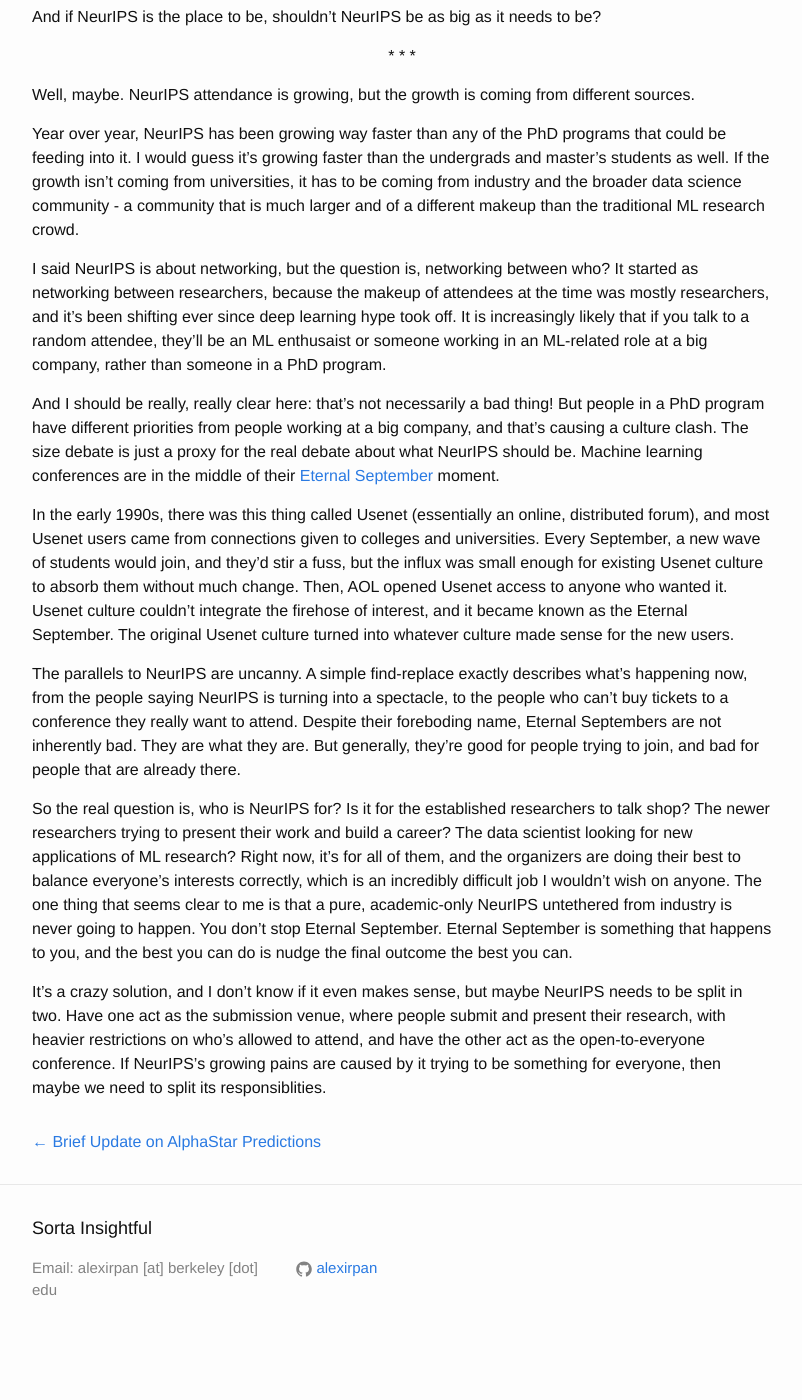
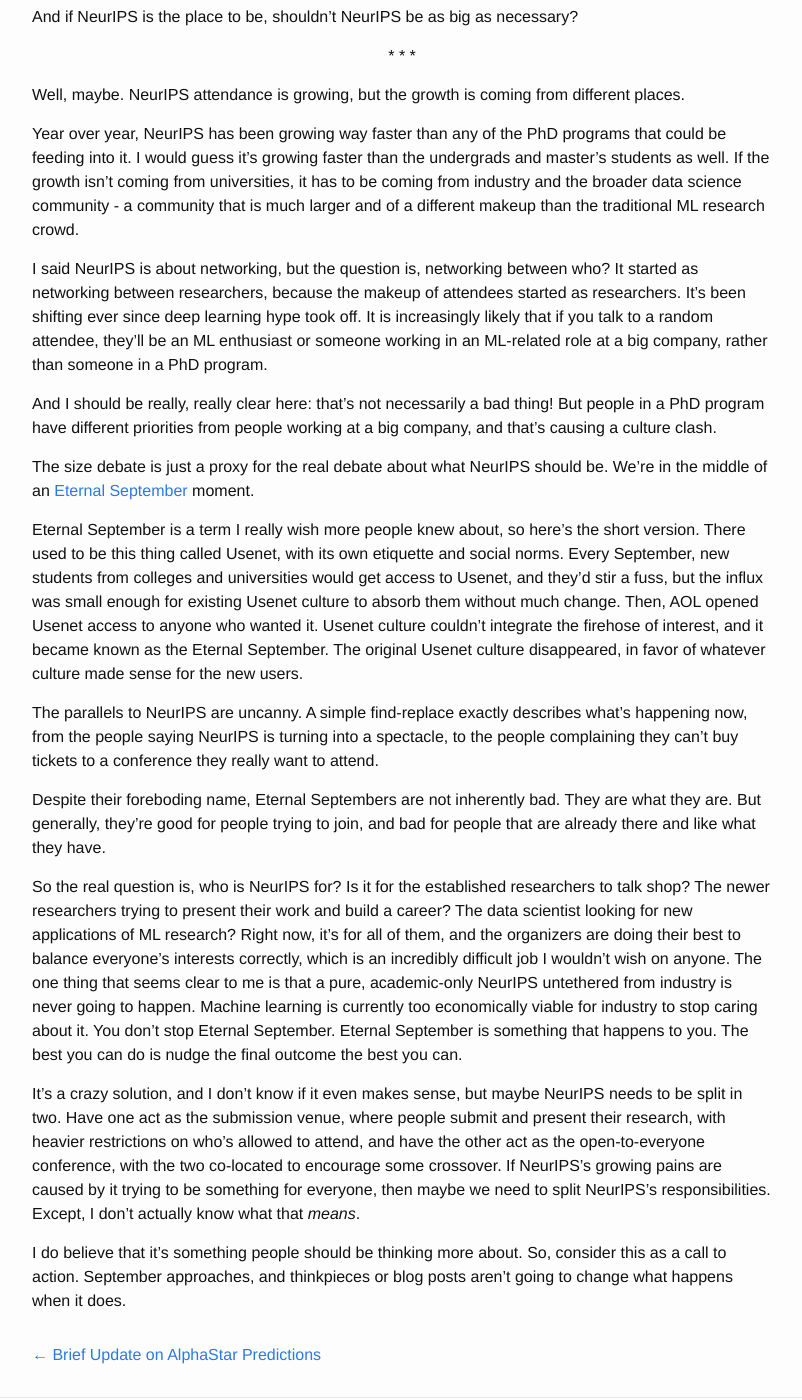
Before and after one commit to alexirpan/alexirpan.github.io, a Jekyll site: the page built from _posts/2019-12-24-neurips-2019.markdown, in a window 1280 px wide and 1400 px high, scrolled down 1019 px. Shown: the whole window, without its empty margins (238-1040 px from the left). Built offline with Jekyll 4.4.1, drawn with Linux system fonts in a browser that asks for light colours; nearby versions of some CDN libraries; before the commit the page ends 2381 px from its top, so only the background shows below that; some of the changed text lies outside the part shown.

Commit message:
Time change, quick editing pass

```diff
--- a/_posts/2019-12-24-neurips-2019.markdown
+++ b/_posts/2019-12-24-neurips-2019.markdown
@@ -1,32 +1,34 @@
 ---
 layout: post
 title:  "What Size Should NeurIPS Be?"
-date:   2019-11-18 00:20:00 -0700
+date:   2019-12-25 22:57:00 -1000
 ---
 
-Ostensibly, I'm on vacation. However, it's raining, I have a bit
-of inspiration, and I haven't written a post in a while, so buckle up,
-here are some more machine learning opinions. I read some discussion about
-the size of NeurIPS, mostly from [Andrey Kurenkov's post at The Gradient](https://thegradient.pub/neurips-2019-too-big/),
+Ostensibly, I'm on vacation. However, it's raining, I have some
+inspiration, and I haven't written a post in a while, so buckle up,
+here come some more machine learning opinions. I read some discussion about
+the size of NeurIPS, mostly around [Andrey Kurenkov's post at The Gradient](https://thegradient.pub/neurips-2019-too-big/),
 and wanted to weigh in.
 
 I've been to three NeurIPS: 2016, 2017, and 2019. So, no, I haven't really
 been around that long. NeurIPS 2016 was my first academic conference ever,
 so I didn't really know what to expect. By NeurIPS 2017, I'd been to a few
-and could confidently say that NeurIPS 2017 felt too big. By NeurIPS 2019,
-I was no longer sure that was true.
+and could confidently say that NeurIPS felt too big. By NeurIPS 2019,
+I was no longer sure NeurIPS was too big, even though it had over 60% more
+attendees than 2017.
 
-Before going to NeurIPS 2016, I got some advice from senior researchers:
+Before my first conference, I got some advice from senior researchers:
 if you aren't skipping talks, you're doing it wrong. I promptly ignored
-this advice and tried to attend every talk I could, but now I get what
+this advice and attended every talk I could, but now I get what
 they meant.
 
 Early on in your research career, it makes sense to go to talks. You know
 less about the field and you know fewer people. As you become more senior,
-it makes less sense to go to talks. It's more likely you know the topic
-of the talk already, and you know more people, so their value goes down
+it makes less sense to go to talks. It's more likely you know a bit about
+the topic,
+and you know more people, so the value of talks go down
 compared to the
-research conversations you can have over drinks or lunch.
+research conversations you could have instead.
 Conference organizers know this.
 Ever wonder why there
 are so many coffee breaks, and why they're all much longer than they'd
@@ -34,16 +36,16 @@
 meetings are happening during those coffee breaks.
 
 In the limit, people attend conferences to meet up with the people they
-only see at conferences. As some from the Bay Area, the running joke is that
+only see at conferences. As someone from the Bay Area, the running joke is that
 we travel halfway across the world to talk to people who live an hour's
 drive away.
 It's not that we don't want to talk to each other, it's that the conference
 environment provides a much lower activation energy to scheduling
-meetups, and it's easier to have serendipitous run-ins with people we
-haven't seen in a while.
+meetups, and it's easier to have serendipitous run-ins with old friends if
+we're all in the same venue.
 
 In this model of a research conference, all the posters, accepted papers,
-talks, and so on are backgroud noise. They exist as the default option
+talks, and so on are background noise. They exist as the default option
 for people who don't have plans, or who want a break from socializing.
 That default option is critically
 important to keeping everything going, but they're not the point of
@@ -56,14 +58,14 @@
 go to one conference each year, you'd go to NeurIPS, because everyone
 else is going to go to NeurIPS.
 
-And if NeurIPS is the place to be, shouldn't NeurIPS be as big as it needs
-to be?
+And if NeurIPS is the place to be, shouldn't NeurIPS be as big as
+necessary?
 
 \* \* \*
 {: .centered }
 
 Well, maybe. NeurIPS attendance is growing, but the growth is coming
-from different sources.
+from different places.
 
 Year over year, NeurIPS has been growing way faster than any of the
 PhD programs that could be feeding into it. I would guess it's growing
@@ -75,39 +77,42 @@
 I said NeurIPS is about networking, but the question is, networking
 between who?
 It started as networking between researchers,
-because the makeup of attendees at the time was mostly researchers,
-and it's been shifting ever since deep learning hype took off. It
+because the makeup of attendees started as researchers.
+It's been shifting ever since deep learning hype took off. It
 is increasingly likely that if you talk to a random attendee, they'll
-be an ML enthusaist or someone working in an ML-related role at a big
+be an ML enthusiast or someone working in an ML-related role at a big
 company, rather than someone in a PhD program.
 
 And I should be really, really clear here: that's not necessarily a
 bad thing! But people in a PhD program have different priorities from
 people working at a big company, and that's causing a culture clash.
+
 The size debate is just a proxy for the real debate about what
 NeurIPS should be.
-Machine learning conferences are in the middle of their
+We're in the middle of an
 [Eternal September](https://en.wikipedia.org/wiki/Eternal_September)
 moment.
 
-In the early 1990s, there was this thing called Usenet (essentially an
-online, distributed forum), and
-most Usenet users came from connections given to colleges and universities.
-Every September, a new wave of students would join, and they'd stir
+Eternal September is a term I really wish more people knew about,
+so here's the short version. There used to be this thing called Usenet,
+with its own etiquette and social norms. Every September, new students
+from colleges and universities would get access to Usenet,
+and they'd stir
 a fuss, but the influx was
 small enough for existing Usenet culture to absorb them without much
 change. Then, AOL opened Usenet access to anyone who wanted it. Usenet
 culture couldn't integrate the firehose of interest, and it became
-known as the Eternal September. The original Usenet culture turned
-into whatever culture made sense for the new users.
+known as the Eternal September. The original Usenet culture disappeared,
+in favor of whatever culture made sense for the new users.
 
 The parallels to NeurIPS are uncanny. A simple find-replace exactly
 describes what's happening now, from the people saying NeurIPS is turning
-into a spectacle, to the people who can't buy tickets to a conference
-they really want to attend.
+into a spectacle, to the people complaining they can't buy tickets to a
+conference they really want to attend.
+
 Despite their foreboding name, Eternal Septembers are not inherently
 bad. They are what they are. But generally, they're good for people trying
-to join, and bad for people that are already there.
+to join, and bad for people that are already there and like what they have.
 
 So the real question is, who is NeurIPS for?
 Is it for the established researchers to talk shop?
@@ -117,14 +122,22 @@
 to balance everyone's interests correctly, which is an incredibly difficult job I
 wouldn't wish on anyone. The one thing that seems clear to me is that
 a pure, academic-only NeurIPS untethered from industry is never going to
-happen.
+happen. Machine learning is currently too economically viable for industry to
+stop caring about it.
 You don't stop Eternal September. Eternal September is something
-that happens to you, and the best you can do is nudge the final outcome
+that happens to you. The best you can do is nudge the final outcome
 the best you can.
 
 It's a crazy solution, and I don't know if it even makes sense, but maybe
 NeurIPS needs to be split in two. Have one act as the submission venue,
 where people submit and present their research, with heavier restrictions
 on who's allowed to attend, and have the other act as the open-to-everyone
-conference. If NeurIPS's growing pains are caused by it trying to be
-something for everyone, then maybe we need to split its responsiblities.
+conference, with the two co-located to encourage some crossover.
+If NeurIPS's growing pains are caused by it trying to be
+something for everyone, then maybe we need to split NeurIPS's responsibilities.
+Except, I don't actually know what that *means*.
+
+I do believe that it's something people should be thinking more about.
+So, consider this as a call to action. September approaches, and
+thinkpieces or blog posts aren't going to change what happens when
+it does.
```
